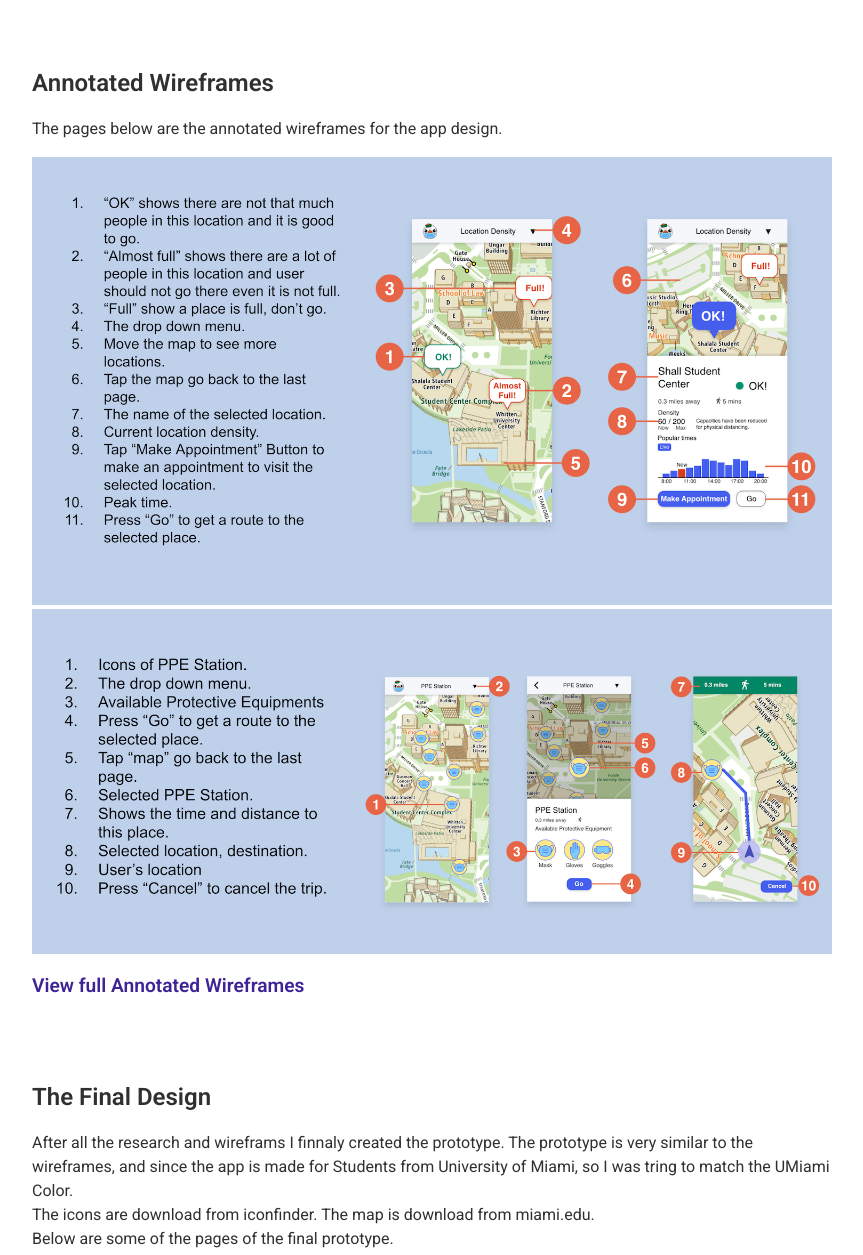
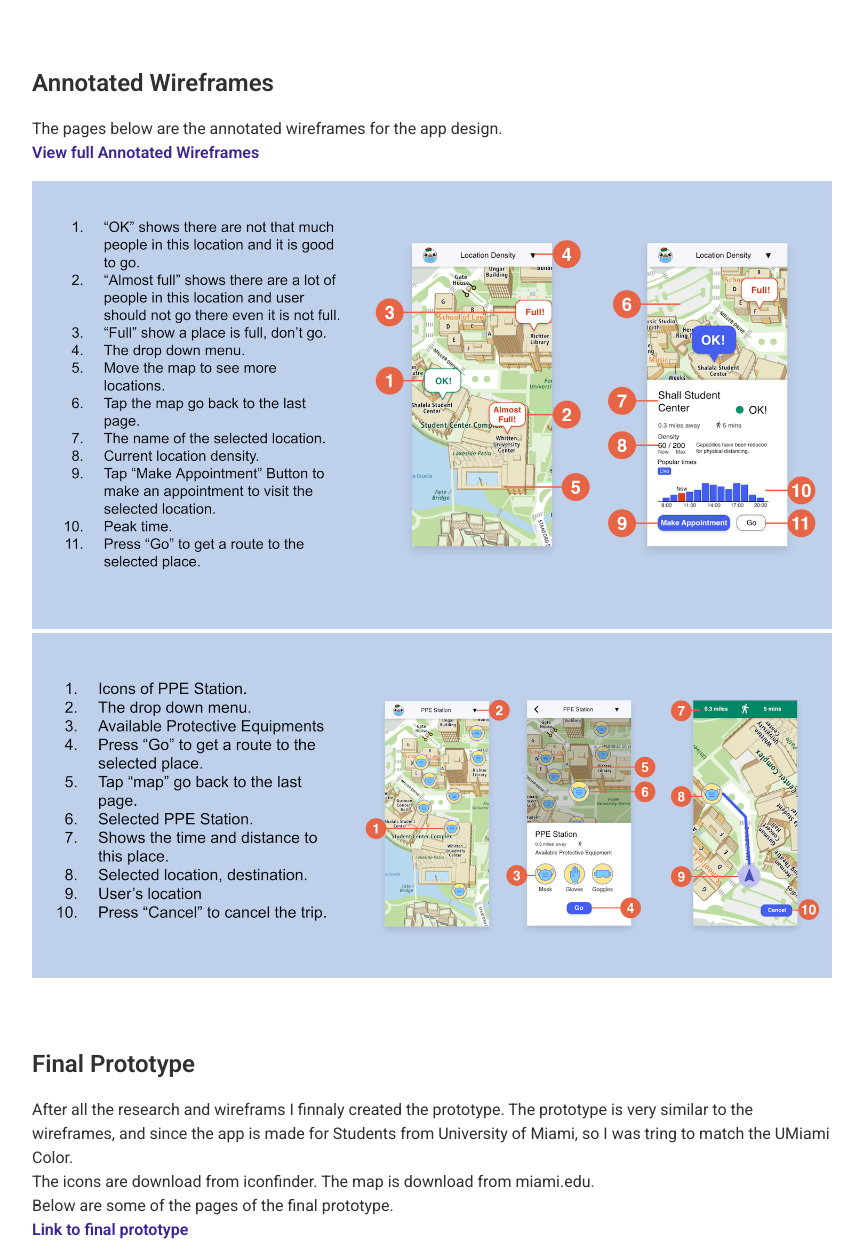
Before and after one commit to harrisonzh/Stay_Safe_-_Healthy_UMiami, a plain HTML site: page index.html in a window 1280 px wide. Shown: the part 7769-9024 px from the top of the page, without its empty margins (208-1071 px from the left). Drawn offline with Linux system fonts and the light colour scheme.

Commit message:
fontsize change

```diff
--- a/css/style.css
+++ b/css/style.css
@@ -86,7 +86,6 @@ header img {
 a {
   outline: none;
   text-decoration: none;
-  font-size: 1.2em;
   font-weight: 600;
 }
 a:link {color:#3D2396;}
--- a/index.html
+++ b/index.html
@@ -174,22 +174,20 @@
 
           <div>
           <h2>Annotated Wireframes</h2>
-          <p>The pages below are the annotated wireframes for the app design.</p>
+          <p>The pages below are the annotated wireframes for the app design.<br><a href="https://docs.google.com/presentation/d/1nsn85X_R3gzpQJzuNEE6QOAi7dmyHrD4s6Ge2Bq6jLM/edit?usp=sharing">View full Annotated Wireframes</a></p>
           <img src="img/Annotated%20Wireframes-LocationDensity.png" alt="Annotated Wireframes-LocationDensity" />
           <img src="img/Annotated%20Wireframes-PPEStation.png" alt="Annotated Wireframes-PPEStation" />
-          <p><a href="https://docs.google.com/presentation/d/1nsn85X_R3gzpQJzuNEE6QOAi7dmyHrD4s6Ge2Bq6jLM/edit?usp=sharing">View full Annotated Wireframes</a></p>
           </div>
 
           <div>
-          <h2>The Final Design</h2>
-          <p>After all the research and wireframs I finnaly created the prototype. The prototype is very similar to the wireframes, and since the app is made for Students from University of Miami, so I was tring to match the UMiami Color. <br>The icons are download from iconfinder. The map is download from miami.edu. <br> Below are some of the pages of the final prototype.</p>
+          <h2>Final Prototype</h2>
+          <p>After all the research and wireframs I finnaly created the prototype. The prototype is very similar to the wireframes, and since the app is made for Students from University of Miami, so I was tring to match the UMiami Color. <br>The icons are download from iconfinder. The map is download from miami.edu. <br> Below are some of the pages of the final prototype.<br><a href="https://xd.adobe.com/view/c3530ffd-efa5-4943-ba30-5cdd72b588dd-9600/">Link to final prototype</a></p>
           <img src="img/iconsandcolors.png" alt="icons,color,buttons" />
           <img src="img/Onboarding.png" alt="Onboarding" />
           <img src="img/Pages.png" alt="Pages" />
           <img src="img/LocationDensity.png" alt="Location Density" />
           <img src="img/TestingLocation.png" alt="Testing Location" />
           <iframe width="800" height="516" src="https://www.youtube.com/embed/1VbKXRQqW10" frameborder="0" allow="accelerometer; autoplay; clipboard-write; encrypted-media; gyroscope; picture-in-picture" allowfullscreen></iframe>
-          <p><a href="https://xd.adobe.com/view/c3530ffd-efa5-4943-ba30-5cdd72b588dd-9600/">Link to final prototype</a></p>
           </div>
       </main>
   </body>
```
